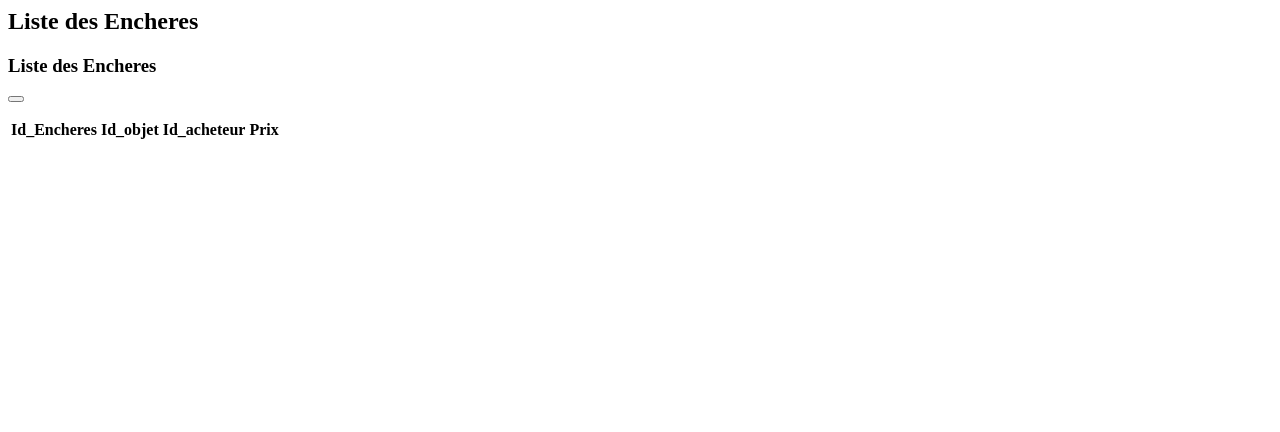
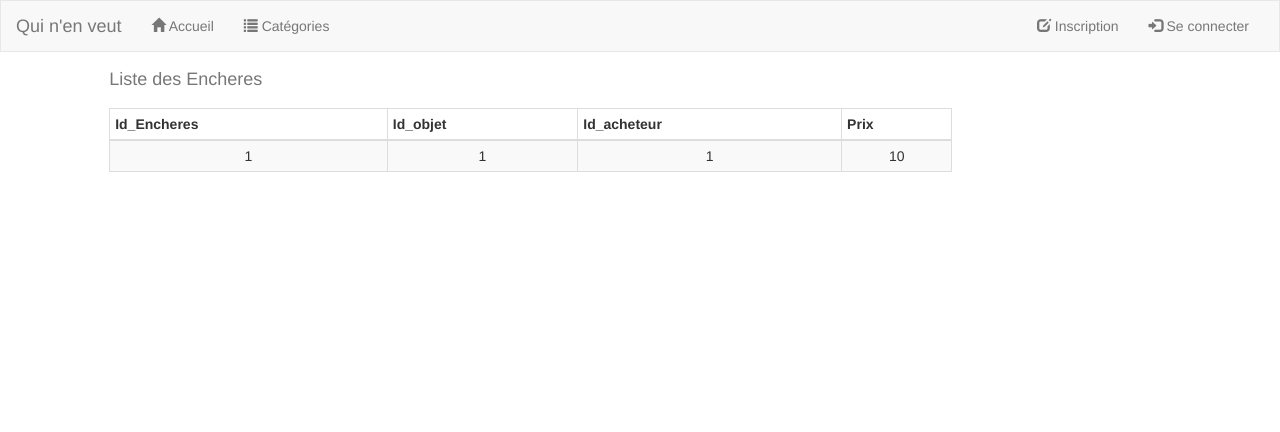
Before and after one commit to nathanbrachotte/quinenveut, a CodeIgniter app: page /database/index.php/encheres/encheres_listing in a window 1280 px wide. Shown: the top 432 px of the page. Run offline with CodeIgniter, Linux system fonts and the light colour scheme; tables that the repository leaves empty hold one stand-in row (values such as "Sample post"); lists and menus that the app fills with data are empty; some libraries are stand-ins or nearby versions.

Commit message:
Commit des parties (liste encheres , fonction encherir , lister l'objet á enchérir ...)

```diff
--- a/application/controllers/Encheres.php
+++ b/application/controllers/Encheres.php
@@ -18,21 +18,27 @@ class Encheres extends CI_Controller
 
     function encheres_listing()
     {
+        $data['title'] = 'Liste des Encheres';
         $this->load->model('Encheres_model');
         $data['encheres'] = $this->Encheres_model->get_encheres();
-        $this->load->view('liste_encheres',$data);
-
+        $this->load->view('templates/header',$data);
+        $this->load->view('liste_encheres', $data);
+        $this->load->view('templates/footer');
     }
 
     function encherir_obj($id_objet)
     {
-        $data['objet'] = $this->Objets_model->get_objet($id_objet);
+        $this->load->helper('form');
+        $this->load->helper('url');
+        $data['objets'] = $this->Objets_model->get_objet_Info($id_objet);
         $this->load->view('formulaire_enchere',$data);
     }
 
 
     function encherir(){
 
+        $this->load->helper('form');
+        $this->load->helper('url');
         $this->load->library('form_validation');
 
         $id_user = $this->input->post('id_vendeur');
@@ -45,16 +51,10 @@ class Encheres extends CI_Controller
         $this->load->model('Encheres_model');
         $result = $this->Encheres_model->encherir($encheresInfo);
 
-        if($result > 0)
-        {
-            $this->session->set_flashdata('success', 'Enchere reussi');
-        }
-        else
-        {
-            $this->session->set_flashdata('error', 'Enchere failed');
-        }
-
+        echo "<script>alert('Enchére realisé avec succès');</script>";
     }
 
 
+
+
 }
--- a/application/models/Encheres_model.php
+++ b/application/models/Encheres_model.php
@@ -17,13 +17,25 @@ class Encheres_model extends CI_Model
 
     public function get_encheres()
     {
-        $query = $this->db->get('Encheres');
-        return $query->result_array();
+        $this->db->select('EnchTb.id_ench, EnchTb.Prix, EnchTb.id_objet,EnchTb.id_acheteur');
+        $this->db->from('Encheres as EnchTb');
+        $query = $this->db->get();
+
+        $result = $query->result();
+        return $result;
     }
 
-    public function get_encheres_utilisateur($id_user)
+    public function get_encheres_utilisateur($userid)
     {
-        $query = $this->db->get_where('Encheres', array('id_acheteur' => $id_user));
+        $this->db->select('EnchTb.id_ench, EnchTb.Prix, Object.object,User.user');
+        $this->db->from('Encheres as EnchTb');
+        $this->db->join('Objets as Object', 'Object.id_objet = EnchTb.id_objet');
+        $this->db->join('Users as User', 'User.id_acheteur = EnchTb.id_acheteur');
+        $query = $this->db->get();
+        $this->db->where('EnchTb.id_acheteur =', $userid);
+
+        $result = $query->result();
+        return $result;
     }
 
     public function get_encheres_objet($id_objet)
@@ -36,8 +48,17 @@ class Encheres_model extends CI_Model
         return $query;
     }
 
-    public function encherir()
+    public function encherir($enchersInfo)
     {
+
+        $this->db->trans_start();
+        $this->db->insert('Encheres', $enchersInfo);
+
+        $insert_id = $this->db->insert_id();
+
+        $this->db->trans_complete();
+
+        return $insert_id;
 
     }
 
--- a/application/views/liste_encheres.php
+++ b/application/views/liste_encheres.php
@@ -1,41 +1,27 @@
-<div class="content-wrapper">
-    <!-- Content Header (Page header) -->
-    <section class="content-header">
-        <h1>
-            <i class="fa fa-users"></i> Liste des Encheres
-        </h1>
-    </section>
-    <section class="content">
+<!-- page listant tous les objets-->
+<!-- Created by a-sellier-->
 
 <div class="row">
-            <div class="col-xs-12">
-                <div class="box">
-                    <div class="box-header">
-                        <h3 class="box-title">Liste des Encheres</h3>
-                        <div class="box-tools">
-                            <form action="<?php echo base_url() ?>enchereslisting" method="POST" id="searchList">
-                                <div class="input-group">
-                                    <div class="input-group-btn">
-                                        <button class="btn btn-sm btn-default searchList"><i class="fa fa-search"></i></button>
-                                    </div>
-                                </div>
-                            </form>
-                        </div>
-                    </div><!-- /.box-header -->
-                    <div class="box-body table-responsive no-padding">
-                        <table class="table table-hover">
+    <section class="col-sm-8 col-md-offset-1 margin">
+        <table class="table table-bordered table-striped table-condensed">
+            <caption>
+                <h4><?php echo $title ?></h4>
+            </caption>
+            <thead>
             <tr>
                 <th>Id_Encheres</th>
                 <th>Id_objet</th>
                 <th>Id_acheteur</th>
                 <th>Prix</th>
+            </tr>
+            </thead>
+            <tbody>
 
-                            </tr>
             <?php
-                            if(!empty($encheres))
+
+            foreach ($encheres as $ench)
             {
-                                foreach($encheres as $ench)
-                                {
+
                 ?>
                 <tr>
                     <td><?php echo $ench->id_ench ?></td>
@@ -45,8 +31,12 @@
                 </tr>
                 <?php
             }
-                            }
+
+            echo '</ul>';
+
+
             ?>
+            </tbody>
         </table>
-
-                    </div><!-- /.box-body -->
+    </section>
+</div>
```
Also changed, not shown: application/views/formulaire_enchere.php (+30 -10 lines). Lines whose indentation alone changed are shown as unchanged.
